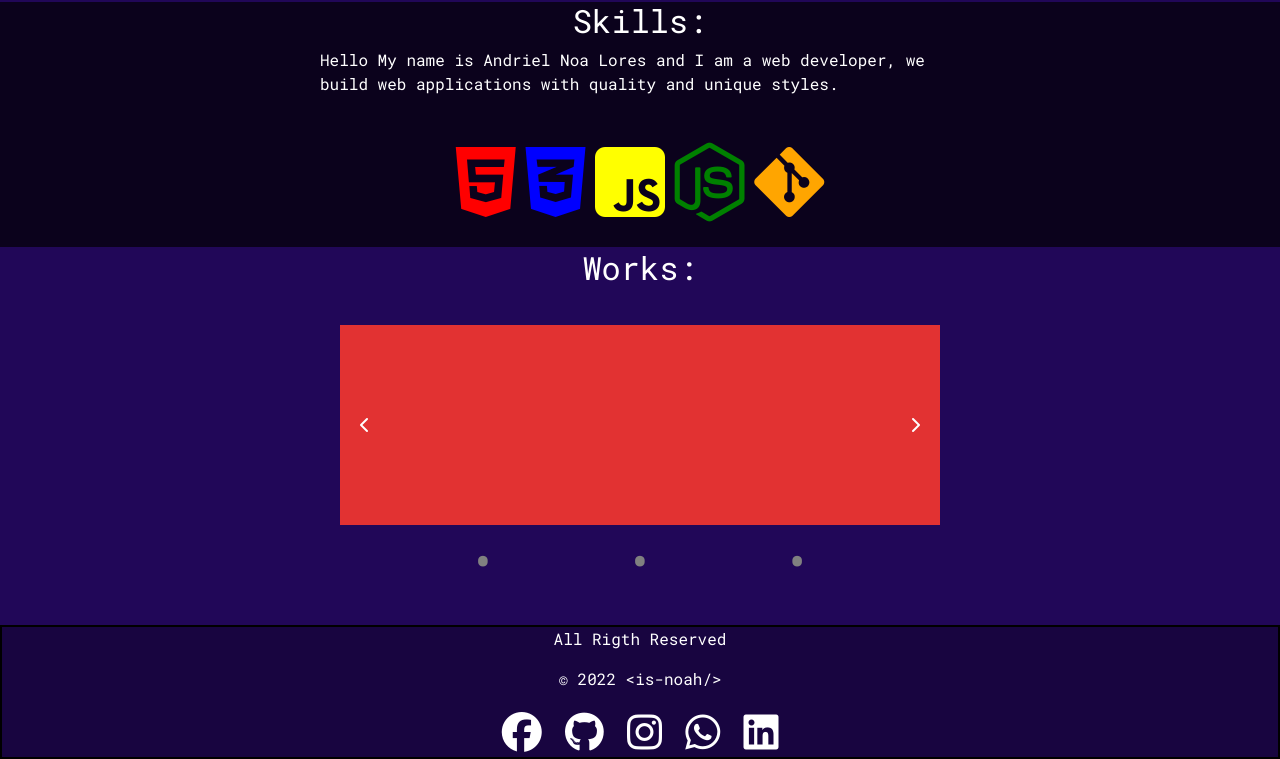
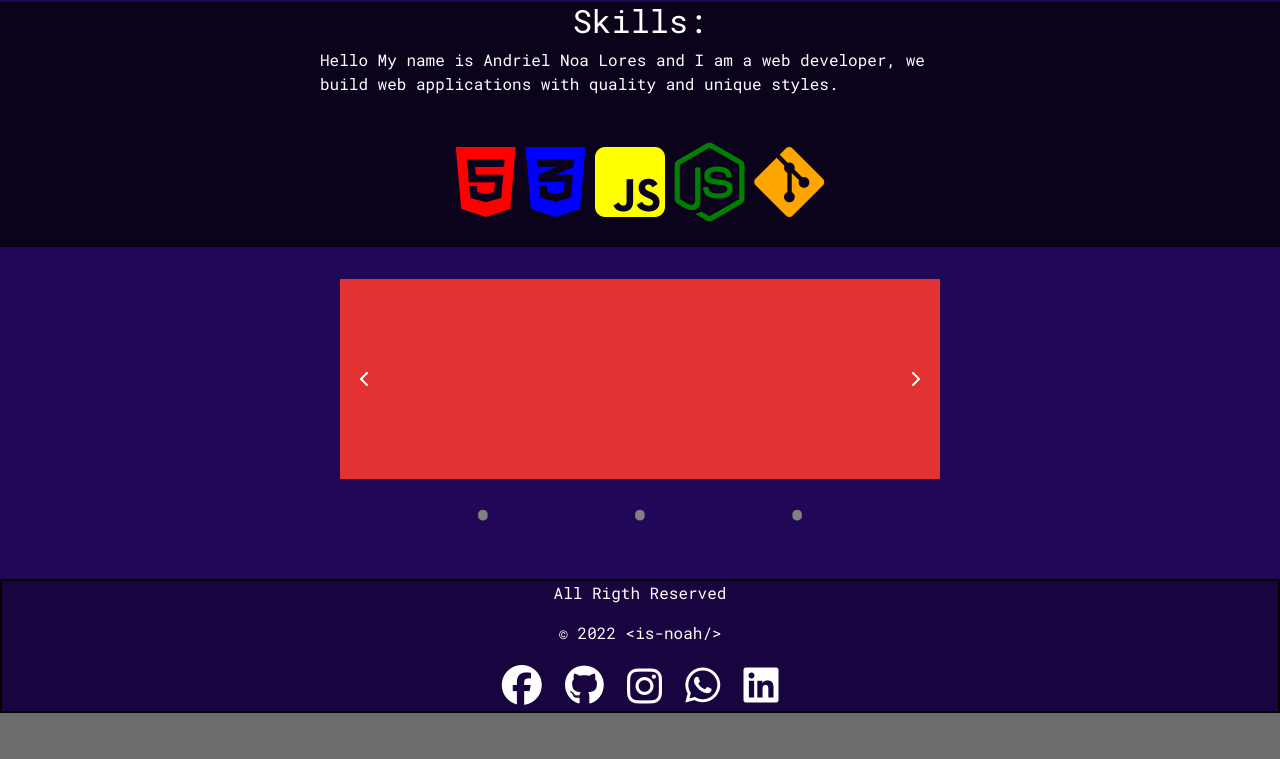
Before and after one commit to is-noah/my-portfolio, a PHP site: page / in a window 1280 px wide. Shown: the part 487-1246 px from the top of the page. After the commit the page ends 1200 px from the top, so only its background shows below. Run offline with PHP 8.4, Linux system fonts and the light colour scheme; some libraries are stand-ins or nearby versions.

Commit message:
DeletedV3.0

```diff
--- a/css/style.css
+++ b/css/style.css
@@ -272,7 +272,6 @@ footer {
   display: flex;
   align-items: center;
   justify-content: center;
-  flex-direction: column ;
   background-color: #210758;
   margin-bottom: -100px;
   color: white;
--- a/index.html
+++ b/index.html
@@ -90,9 +90,6 @@
     <!--Section for deleted-->
 
     <section class="deleted">
-      <h2>
-        Works:
-      </h2>
       <div class="carrousel">
         <div class="conteCarrousel">
           <div class="itemCarrousel" id="itemCarrousel-1">
```
